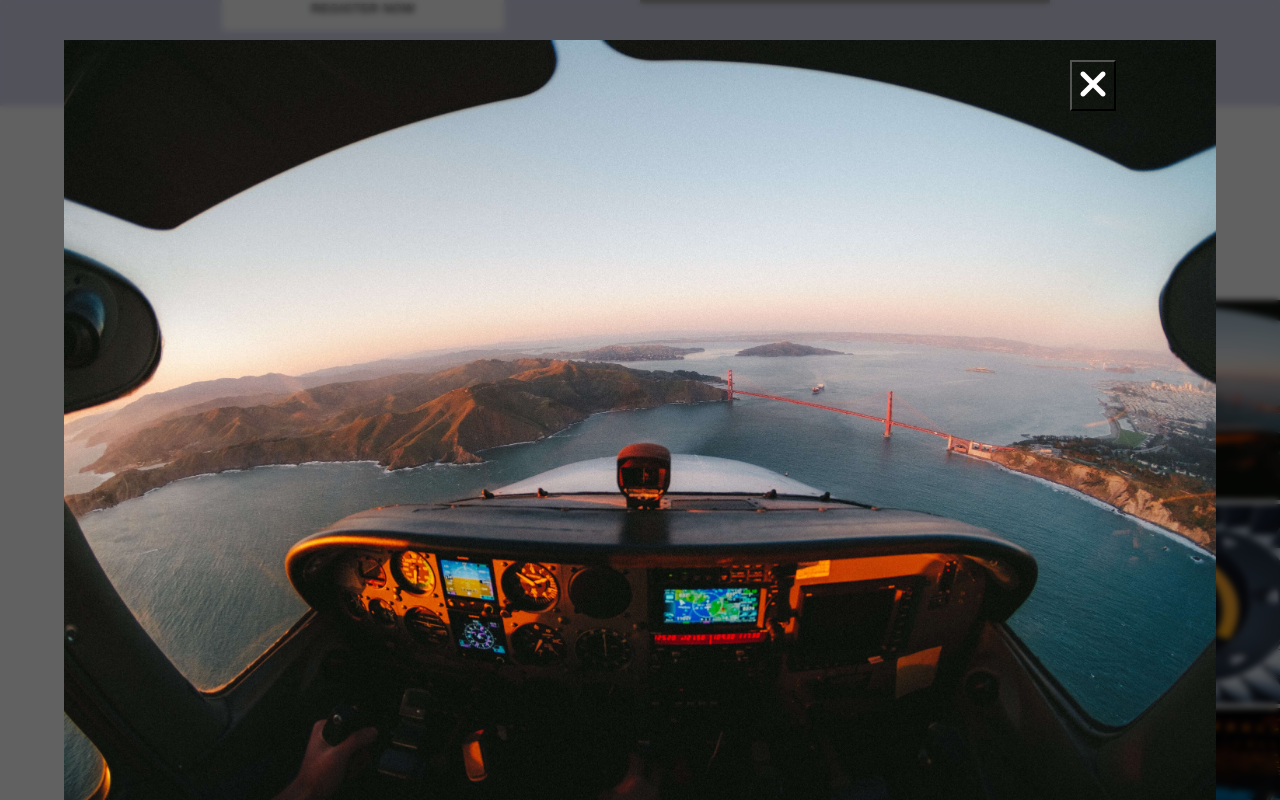
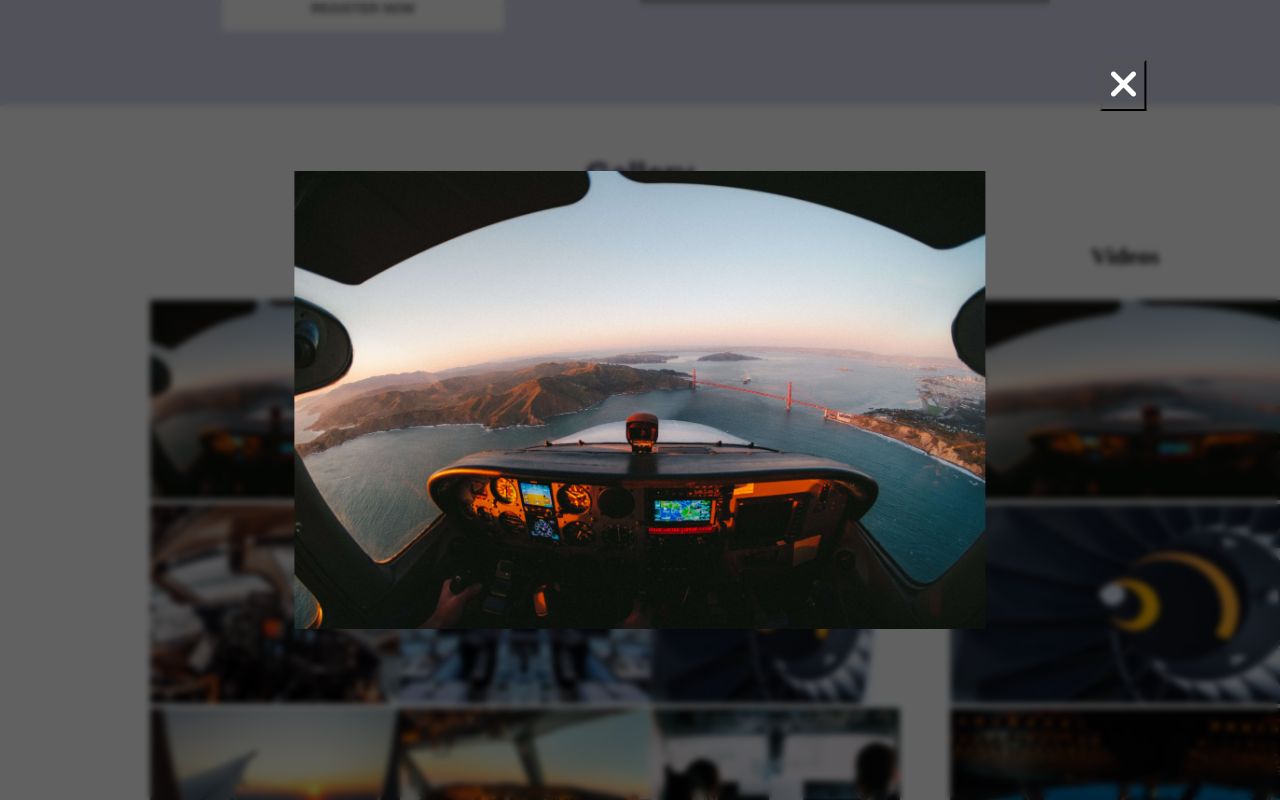
Before and after one commit to yaminhossen/aeronautical-institute-of-bangladesh, a Next.js app: page / in a window 1280 px wide. Both pictures are taken after a click on the picture 275 px from the left and 8062 px from the top of the page. Shown: the part 7662-8462 px from the top of the page. Built offline with nearby package versions, Linux system fonts and the light colour scheme; grey boxes are pictures that could not be loaded.

Commit message:
some styles added

```diff
--- a/components/swiper.js
+++ b/components/swiper.js
@@ -28,7 +28,7 @@ const swiper = () => {
                 <div className={styles.swiper}>
                     <div className={styles.content}>
 
-                        <Image className={styles.swiperImg} src={selectedImage.src} alt={selectedImage.alt} width={500} height={500} />
+                        <img className={styles.swiperImg} src={selectedImage.src} alt={selectedImage.alt} />
                         <button onClick={() => setSelectedImage(null)}><i class="fa-solid fa-xmark"></i></button>
                     </div>
                 </div>
--- a/styles/Home.module.css
+++ b/styles/Home.module.css
@@ -29,7 +29,7 @@
   position: absolute;
   top: 50%;
   left: 50%;
-  transform: translate(-50%, -50%);
+  transform: translate(-30%, -50%);
   height: 90%;
   width: 90%;
   display: grid;
@@ -41,12 +41,12 @@
 .content button {
   position: absolute;
   cursor: pointer;
-  right: 0;
+  right: 0px;
   top: 20px;
   font-size: 40px;
   background-color: transparent;
   color: white;
-  right: 100px;
+  right: 300px;
 
 }
 
@@ -63,7 +63,7 @@
 .swiperImg {
   width: unset !important;
   height: unset !important;
-  max-width: 100%;
+  max-width: 60%;
 }
 
 .swipImage {
```
